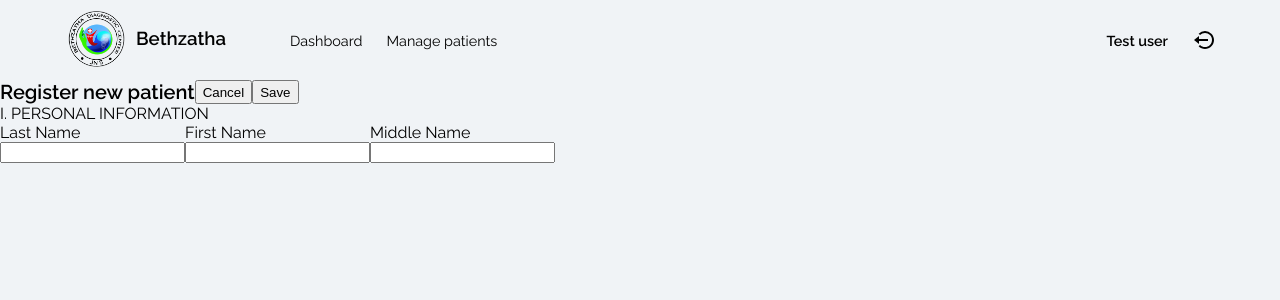
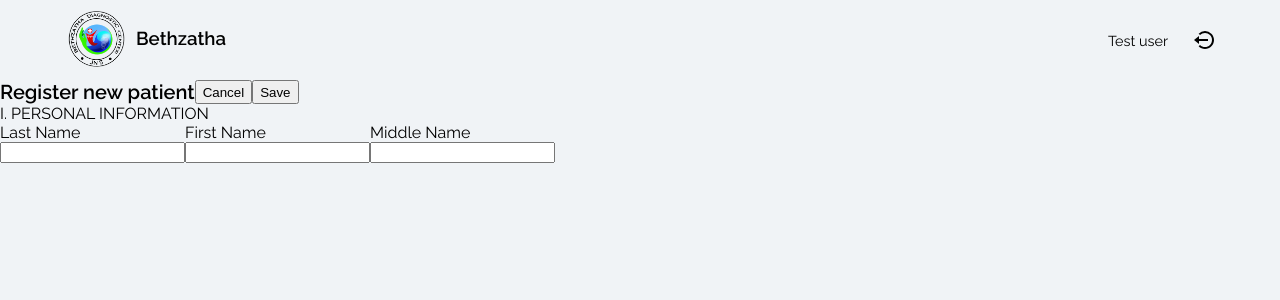
Before and after one commit to aseelzxc/bethzatha-client, a Vue app: page /add_patient in a window 1280 px wide. Shown: the top 300 px of the page. Built offline with nearby package versions, Linux system fonts and the light colour scheme.

Commit message:
Commented router links

```diff
--- a/src/components/Header.vue
+++ b/src/components/Header.vue
@@ -5,15 +5,18 @@
             <h3>Bethzatha</h3>
         </div>
         <div class="navigation-container flex-row">
-            <router-link to="/">
+            <!-- <router-link to="/">
                 <span>Dashboard</span>
             </router-link>
             <router-link to="/add_patient">
                 <span>Manage patients</span>
             </router-link>
+            <router-link to="/add_patient">
+                <span>Transactions</span>
+            </router-link> -->
         </div>
         <div class="account-info-container flex-row">
-            <span>Test user</span>
+            <span class="text-bold">Test user</span>
             <img src="../assets/icons/logout.svg" alt="">
         </div>
     </header>
@@ -33,7 +36,7 @@ header{
     }
     .navigation-container{
         flex-grow: 1;
-        gap: 1.5rem;
+        gap: 2rem;
         a{
             color: inherit;
             text-decoration: none;
@@ -49,9 +52,6 @@ header{
         img{
             width: 1.5rem;
         }
-        span{
-            font-weight: 600;
-        }
     }
 }
 
```
